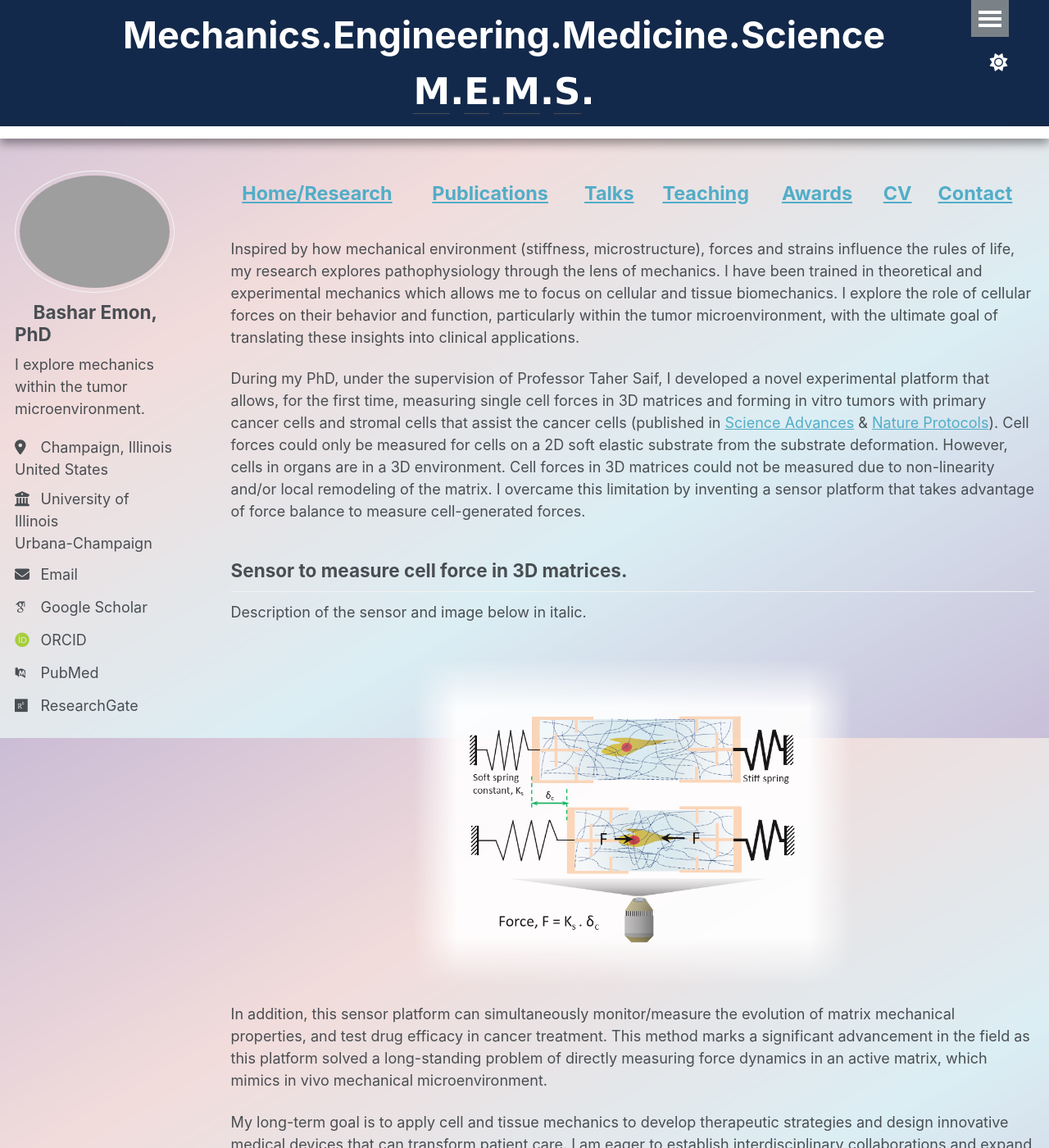
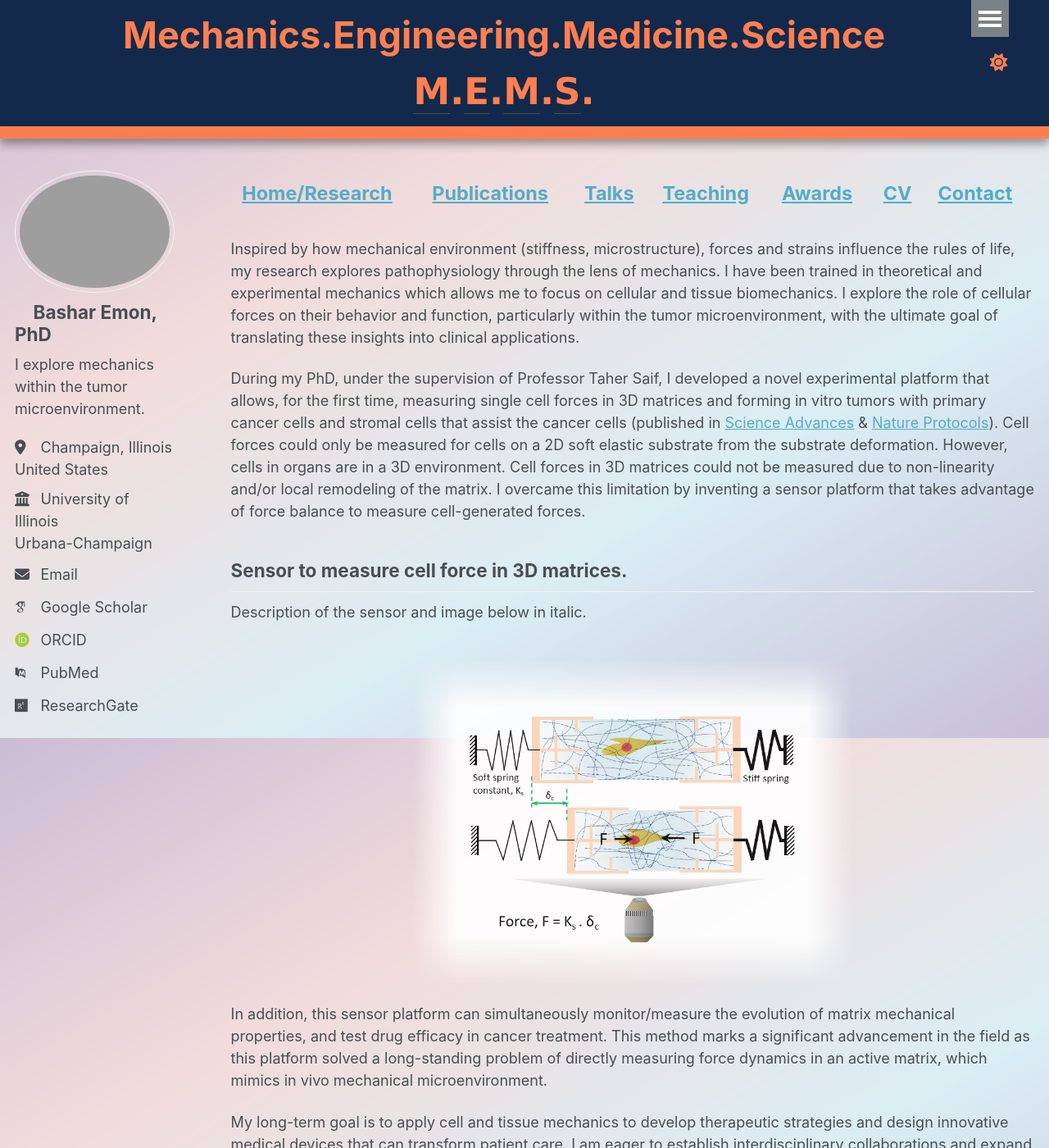
Before and after one commit to BasharEmon/BasharEmon.github.io, a Jekyll site: the page built from _pages/about.md, in a window 1280 px wide and 1400 px high. Shown: the whole window at 82% size. Built offline with Jekyll 4.4.1, drawn with Linux system fonts in a browser that asks for light colours; some web fonts are replaced.

Commit message:
Update _masthead.scss

```diff
--- a/_sass/layout/_masthead.scss
+++ b/_sass/layout/_masthead.scss
@@ -20,7 +20,7 @@
     position: absolute;
     bottom: 10;
     height: 15px;
-    background: white; //var(--global-border-color); rgba(232, 74, 39, .8)  #6699cc
+    background: #FF7F50; //var(--global-border-color); rgba(232, 74, 39, .8)  #6699cc
     width: 100%;
     box-shadow: 0 6px 12px rgba(0, 0, 0, 0.4);
   }
@@ -77,7 +77,7 @@
   }
 
   a {
-    color: white !important; // ensure link uses your desired color  #2f4f4f #333333 rgb(255, 204, 0)
+    color: #FF7F50 !important; // ensure link uses your desired color  #2f4f4f #333333 rgb(255, 204, 0)
     //text-shadow: 2px 2px 4px rgba(0, 0, 0, 0.5);
     //background-color: white !important;
     padding: 0;  // reduce space that might appear as background
@@ -85,7 +85,7 @@
   }
 
   a:hover {
-    color: white !important; // hover color, this does not function at all
+    color: #EE5245 !important; // hover color, this does not function at all
     font-weight: bold; // or 700
     //background-color: var(--global-bg-color) !important;
   }
@@ -100,7 +100,7 @@
 
   a:hover {
     //font-weight: 800; //750;
-    color: white !important; // #001040 !important;
+    color: #EE5245 !important; // #001040 !important;
     text-shadow: 1px 1px 2px rgba(250, 250, 250, .1);
     background-color: var(--masthead-bg-color) !important;
   }
```
